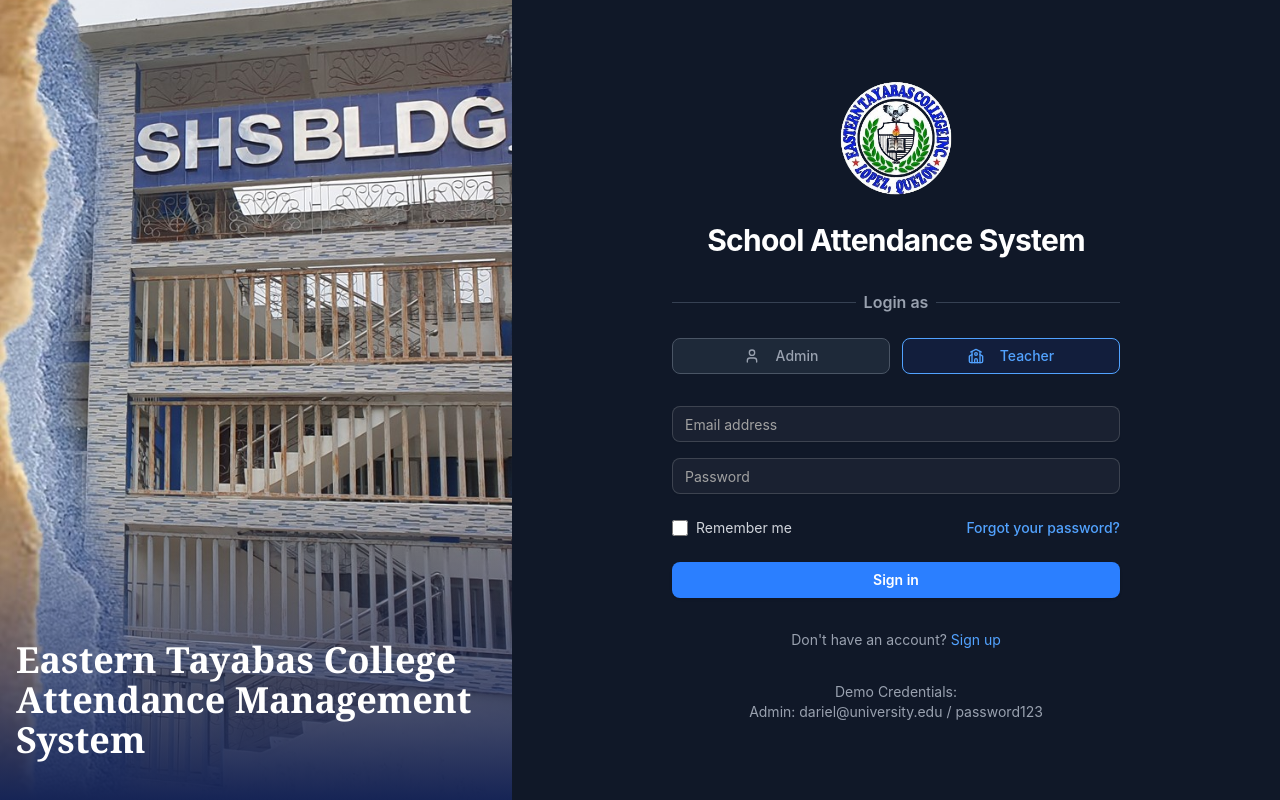
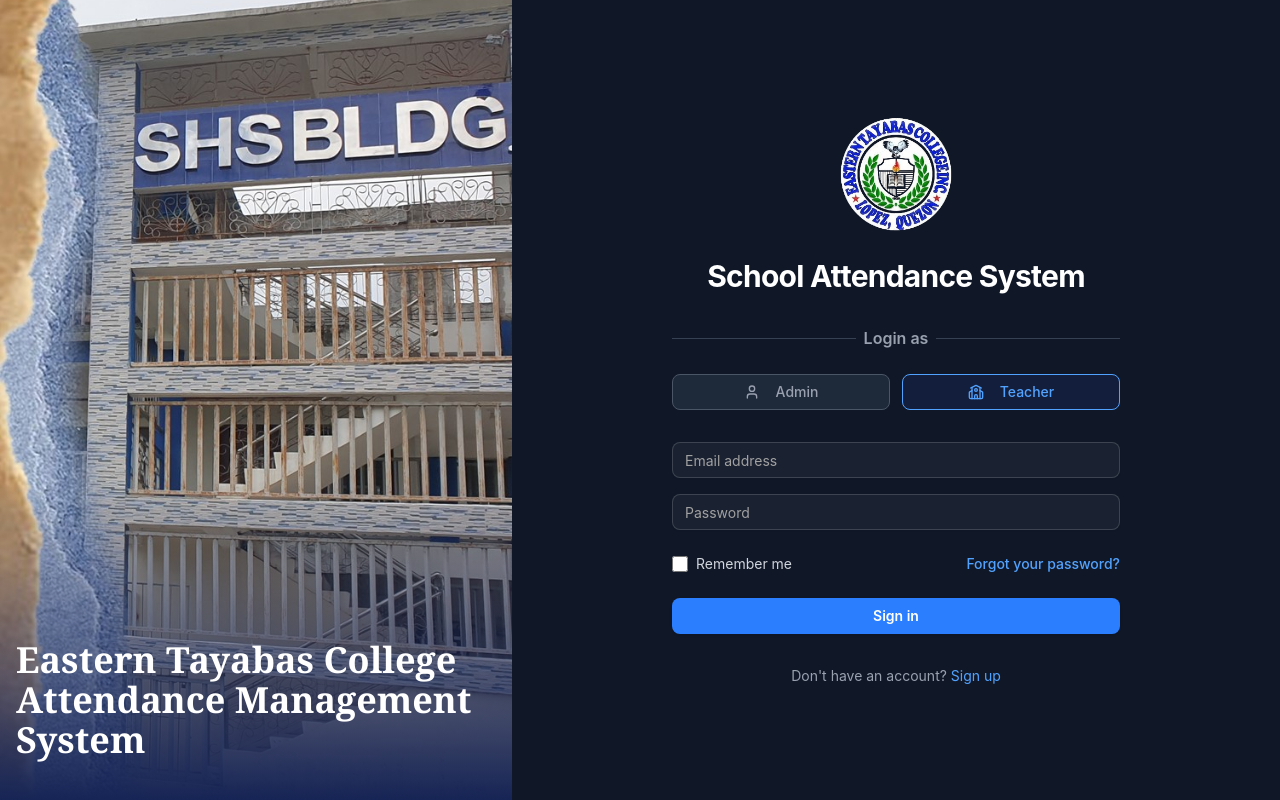
Before and after one commit to git-attendance/attendance-app, a React (Vite) app: page /login in a window 1280 px wide. Built offline with nearby package versions, Linux system fonts and the light colour scheme.

Commit message:
feat: remove demo credentials from login component

```diff
--- a/src/components/features/auth/login.tsx
+++ b/src/components/features/auth/login.tsx
@@ -170,12 +170,6 @@
 						Sign up
 					</Link>
 				</div>
-
-				<div className="mt-4 text-center text-sm text-gray-600 dark:text-gray-400">
-					Demo Credentials:
-					<br />
-					Admin: dariel@university.edu / password123
-				</div>
 			</div>
 		</div>
 	);
```
